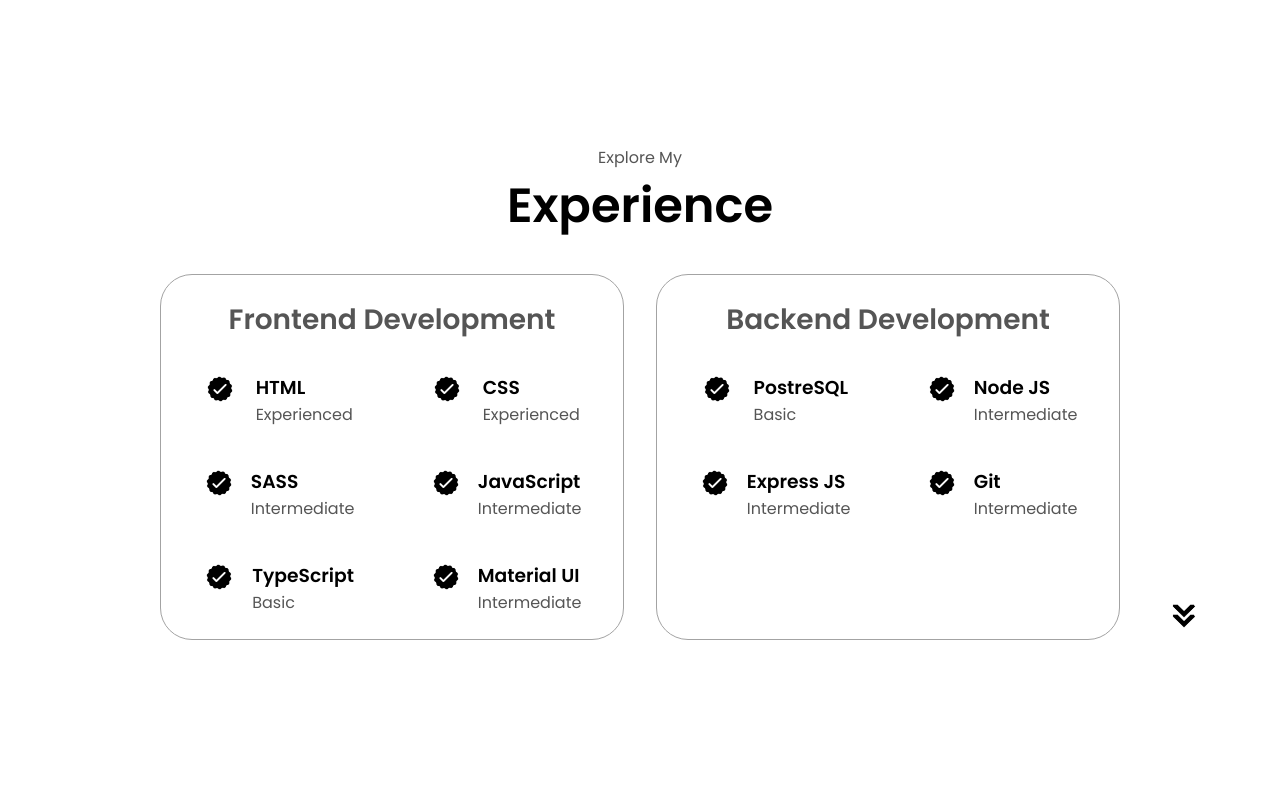
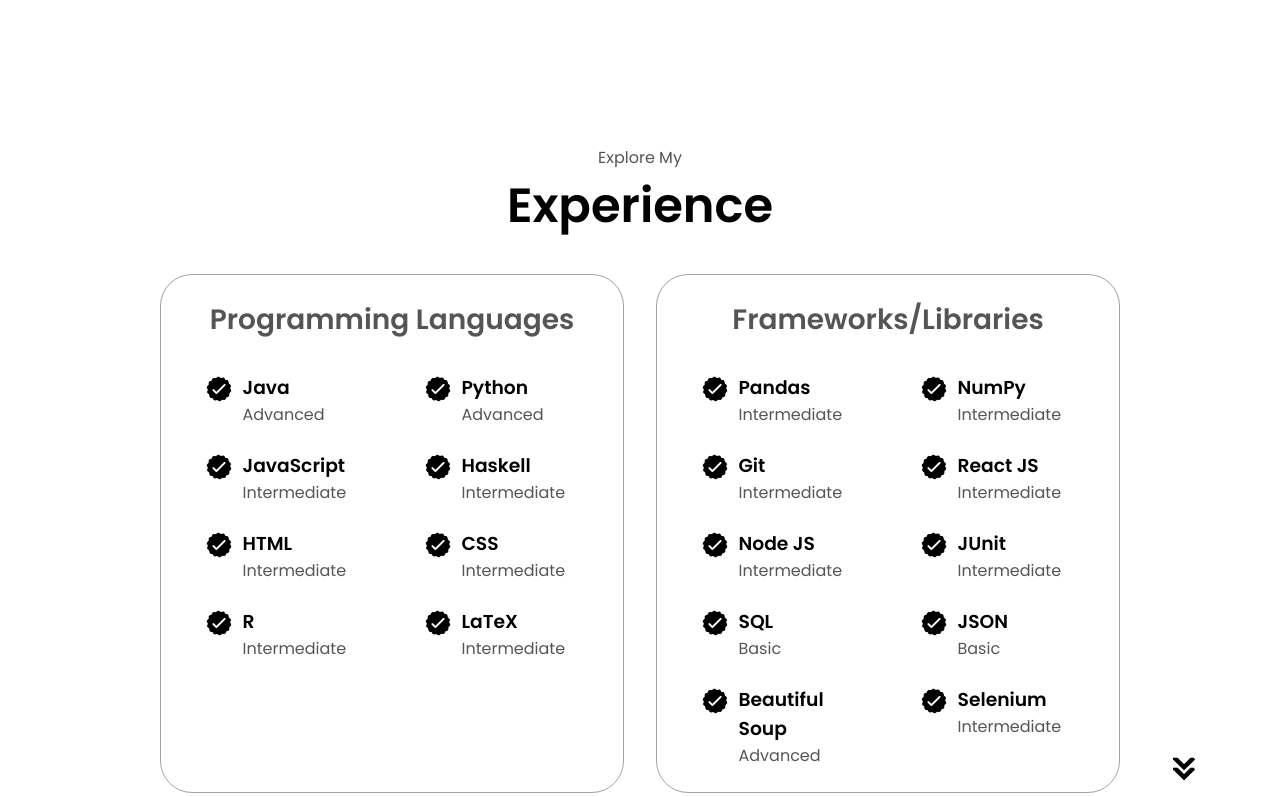
Before and after one commit to adrianwclement/adrianwclement.github.io, a plain HTML site: page index.html in a window 1280 px wide. Shown: the part 2000-2797 px from the top of the page. Drawn offline with Linux system fonts and the light colour scheme.

Commit message:
Initial Website Complete

```diff
--- a/index.html
+++ b/index.html
@@ -40,6 +40,7 @@
             <img
                 src="./assets/headshot-circle.PNG"
                 alt="Adrian Clement profile picture"
+                class="profile-pic"
             />
         </div>
         <div class="section__text">
@@ -47,7 +48,7 @@
             <h1 class="title">Adrian Clement</h1>
             <p class="section__text__p2">Computer Science Major @Pomona College</p>
             <div class="btn-container">
-                <button class="btn btn-color-2" onclick="window.open('./assets/resume-example.pdf')">
+                <button class="btn btn-color-2" onclick="window.open('./assets/Adrian-Clement-Resume.pdf')">
                 Download Resume
                 </button>
                 <button class="btn btn-color-1" onclick="location.href='./#contact'">
@@ -86,21 +87,21 @@
                     <div class="about-containers">
                         <div class="details-container">
                             <img
-                                src="./assets/experience.png"
-                                alt="Experience icon"
-                                class="icon"
-                            />
-                            <h3>Experience</h3>
-                            <p>2+ years <br />Frontend Development</p>
-                        </div>
-                        <div class="details-container">
-                            <img
                                 src="./assets/education.png"
                                 alt="Education icon"
                                 class="icon"
                             />
                             <h3>Education</h3>
                             <p>Computer Science Major <br />Chemistry Minor</p>
+                        </div>
+                            <div class="details-container">
+                                <img
+                                    src="./assets/experience.png"
+                                    alt="Experience icon"
+                                    class="icon"
+                                />
+                                <h3>Awards</h3>
+                                <p>Pomona Scholar <br />2x NCAA All-American</p>
                             </div>
                         </div>
                     <!-- <div class="text-container">
@@ -167,7 +168,7 @@
         <div class="experience-details-container">
             <div class="about-containers">
                 <div class="details-container">
-                    <h2 class="experience-sub-title">Frontend Development</h2>
+                    <h2 class="experience-sub-title">Programming Languages</h2>
                     <div class="article-container">
                         <article>
                             <img
@@ -176,8 +177,8 @@
                             class="icon"
                             />
                             <div>
-                                <h3>HTML</h3>
-                                <p>Experienced</p>
+                                <h3>Java</h3>
+                                <p>Advanced</p>
                             </div>
                         </article>
                         <article>
@@ -187,19 +188,8 @@
                                 class="icon"
                             />
                             <div>
-                                <h3>CSS</h3>
-                                <p>Experienced</p>
-                            </div>
-                        </article>
-                        <article>
-                            <img
-                                src="./assets/checkmark.png"
-                                alt="Experience icon"
-                                class="icon"
-                            />
-                            <div>
-                                <h3>SASS</h3>
-                                <p>Intermediate</p>
+                                <h3>Python</h3>
+                                <p>Advanced</p>
                             </div>
                         </article>
                         <article>
@@ -220,8 +210,8 @@
                             class="icon"
                             />
                             <div>
-                                <h3>TypeScript</h3>
-                                <p>Basic</p>
+                                <h3>Haskell</h3>
+                                <p>Intermediate</p>
                             </div>
                         </article>
                         <article>
@@ -231,14 +221,47 @@
                                 class="icon"
                             />
                             <div>
-                                <h3>Material UI</h3>
+                                <h3>HTML</h3>
+                                <p>Intermediate</p>
+                            </div>
+                        </article>
+                        <article>
+                            <img
+                                src="./assets/checkmark.png"
+                                alt="Experience icon"
+                                class="icon"
+                            />
+                            <div>
+                                <h3>CSS</h3>
+                                <p>Intermediate</p>
+                            </div>
+                        </article>
+                        <article>
+                            <img
+                                src="./assets/checkmark.png"
+                                alt="Experience icon"
+                                class="icon"
+                            />
+                            <div>
+                                <h3>R</h3>
+                                <p>Intermediate</p>
+                            </div>
+                        </article>
+                        <article>
+                            <img
+                                src="./assets/checkmark.png"
+                                alt="Experience icon"
+                                class="icon"
+                            />
+                            <div>
+                                <h3>LaTeX</h3>
                                 <p>Intermediate</p>
                             </div>
                         </article>
                     </div>
                 </div>
                 <div class="details-container">
-                    <h2 class="experience-sub-title">Backend Development</h2>
+                    <h2 class="experience-sub-title">Frameworks/Libraries</h2>
                     <div class="article-container">
                         <article>
                             <img
@@ -247,8 +270,41 @@
                                 class="icon"
                             />
                             <div>
-                                <h3>PostreSQL</h3>
-                                <p>Basic</p>
+                                <h3>Pandas</h3>
+                                <p>Intermediate</p>
+                            </div>
+                        </article>
+                        <article>
+                            <img
+                                src="./assets/checkmark.png"
+                                alt="Experience icon"
+                                class="icon"
+                            />
+                            <div>
+                                <h3>NumPy</h3>
+                                <p>Intermediate</p>
+                            </div>
+                        </article>
+                        <article>
+                            <img
+                            src="./assets/checkmark.png"
+                            alt="Experience icon"
+                            class="icon"
+                            />
+                            <div>
+                                <h3>Git</h3>
+                                <p>Intermediate</p>
+                            </div>
+                        </article>
+                        <article>
+                            <img
+                            src="./assets/checkmark.png"
+                            alt="Experience icon"
+                            class="icon"
+                            />
+                            <div>
+                                <h3>React JS</h3>
+                                <p>Intermediate</p>
                             </div>
                         </article>
                         <article>
@@ -269,7 +325,7 @@
                             class="icon"
                             />
                             <div>
-                                <h3>Express JS</h3>
+                                <h3>JUnit</h3>
                                 <p>Intermediate</p>
                             </div>
                         </article>
@@ -280,7 +336,40 @@
                             class="icon"
                             />
                             <div>
-                                <h3>Git</h3>
+                                <h3>SQL</h3>
+                                <p>Basic</p>
+                            </div>
+                        </article>
+                        <article>
+                            <img
+                            src="./assets/checkmark.png"
+                            alt="Experience icon"
+                            class="icon"
+                            />
+                            <div>
+                                <h3>JSON</h3>
+                                <p>Basic</p>
+                            </div>
+                        </article>
+                        <article>
+                            <img
+                                src="./assets/checkmark.png"
+                                alt="Experience icon"
+                                class="icon"
+                            />
+                            <div>
+                                <h3>Beautiful Soup</h3>
+                                <p>Advanced</p>
+                            </div>
+                        </article>
+                        <article>
+                            <img
+                                src="./assets/checkmark.png"
+                                alt="Experience icon"
+                                class="icon"
+                            />
+                            <div>
+                                <h3>Selenium</h3>
                                 <p>Intermediate</p>
                             </div>
                         </article>
@@ -301,74 +390,56 @@
         <div class="experience-details-container">
             <div class="about-containers">
                 <div class="details-container color-container">
-                    <div class="article-container">
+                    <!-- <div class="article-container">
                         <img
                             src="./assets/project-1.png"
                             alt="Project 1"
                             class="project-img"
                         />
-                    </div>
-                    <h2 class="experience-sub-title project-title">Project One</h2>
+                    </div> -->
+                    <h2 class="experience-sub-title project-title">Project One: Darwin Game</h2>
                     <div class="btn-container">
                         <button
                             class="btn btn-color-2 project-btn"
-                            onclick="location.href='https://github.com/'"
+                            onclick="location.href='https://github.com/adrianwclement/classwork-showcase/tree/main/Darwin-Game'"
                         >
                             GitHub
-                        </button>
-                        <button
-                            class="btn btn-color-2 project-btn"
-                            onclick="location.href='https://github.com/'"
-                        >
-                            Live Demo
                         </button>
                     </div>
                 </div>
                 <div class="details-container color-container">
-                    <div class="article-container">
+                    <!-- <div class="article-container">
                         <img
                             src="./assets/project-2.png"
                             alt="Project 2"
                             class="project-img"
                         />
-                    </div>
-                    <h2 class="experience-sub-title project-title">Project Two</h2>
+                    </div> -->
+                    <h2 class="experience-sub-title project-title">Project Two: Population Genetics Simulator</h2>
                     <div class="btn-container">
                         <button
                             class="btn btn-color-2 project-btn"
-                            onclick="location.href='https://github.com/'"
+                            onclick="location.href='https://github.com/adrianwclement/bio174-homeworks/tree/main/Homework_5a'"
                         >
                             GitHub
-                        </button>
-                        <button
-                            class="btn btn-color-2 project-btn"
-                            onclick="location.href='https://github.com/'"
-                        >
-                            Live Demo
                         </button>
                     </div>
                 </div>
                 <div class="details-container color-container">
-                    <div class="article-container">
+                    <!-- <div class="article-container">
                         <img
                             src="./assets/project-3.png"
                             alt="Project 3"
                             class="project-img"
                         />
-                    </div>
-                    <h2 class="experience-sub-title project-title">Project Three</h2>
+                    </div> -->
+                    <h2 class="experience-sub-title project-title">Project Three: p-DormLife</h2>
                     <div class="btn-container">
                         <button
                             class="btn btn-color-2 project-btn"
-                            onclick="location.href='https://github.com/'"
+                            onclick="location.href='https://github.com/sophiaristuben/dormlife'"
                         >
                             GitHub
-                        </button>
-                        <button
-                            class="btn btn-color-2 project-btn"
-                            onclick="location.href='https://github.com/'"
-                        >
-                            Live Demo
                         </button>
                     </div>
                 </div>
--- a/style.css
+++ b/style.css
@@ -168,16 +168,16 @@ section {
 
 #profile {
     display: flex;
+    align-items: center;
     justify-content: center;
     gap: 5rem;
     height: 80vh;
 }
 
-#profile .section__pic-container {
+.profile-pic {
     display: flex;
-    height: 400px;
-    width: 400px;
-    margin: auto 0;
+    align-items: center;
+    justify-content: center;
 }
 
 .section__text {
@@ -378,14 +378,15 @@ section {
     text-align: initial;
     flex-wrap: wrap;
     flex-direction: row;
-    gap: 2.5rem;
+    gap: 1.5rem;
     justify-content: space-around;
+    font-size: medium;
 }
 
 article {
     display: flex;
     width: 10rem;
-    justify-content: space-around;
+    /* justify-content: space-around; */
     gap: 0.5rem;
 }
 
```
Also changed, not shown: mediaqueries.css (+8 -1 lines), 1 other file. Lines whose indentation alone changed are shown as unchanged.
